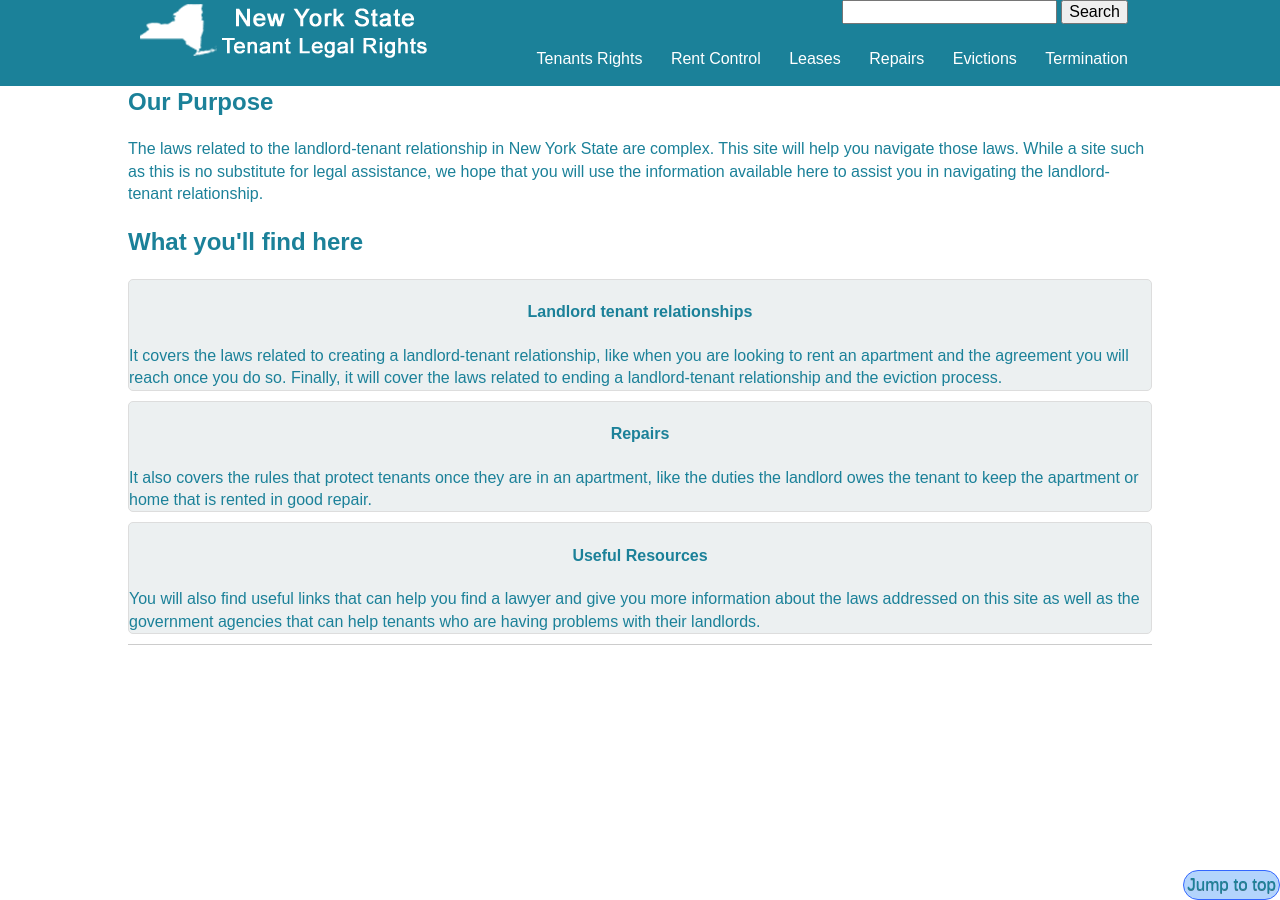
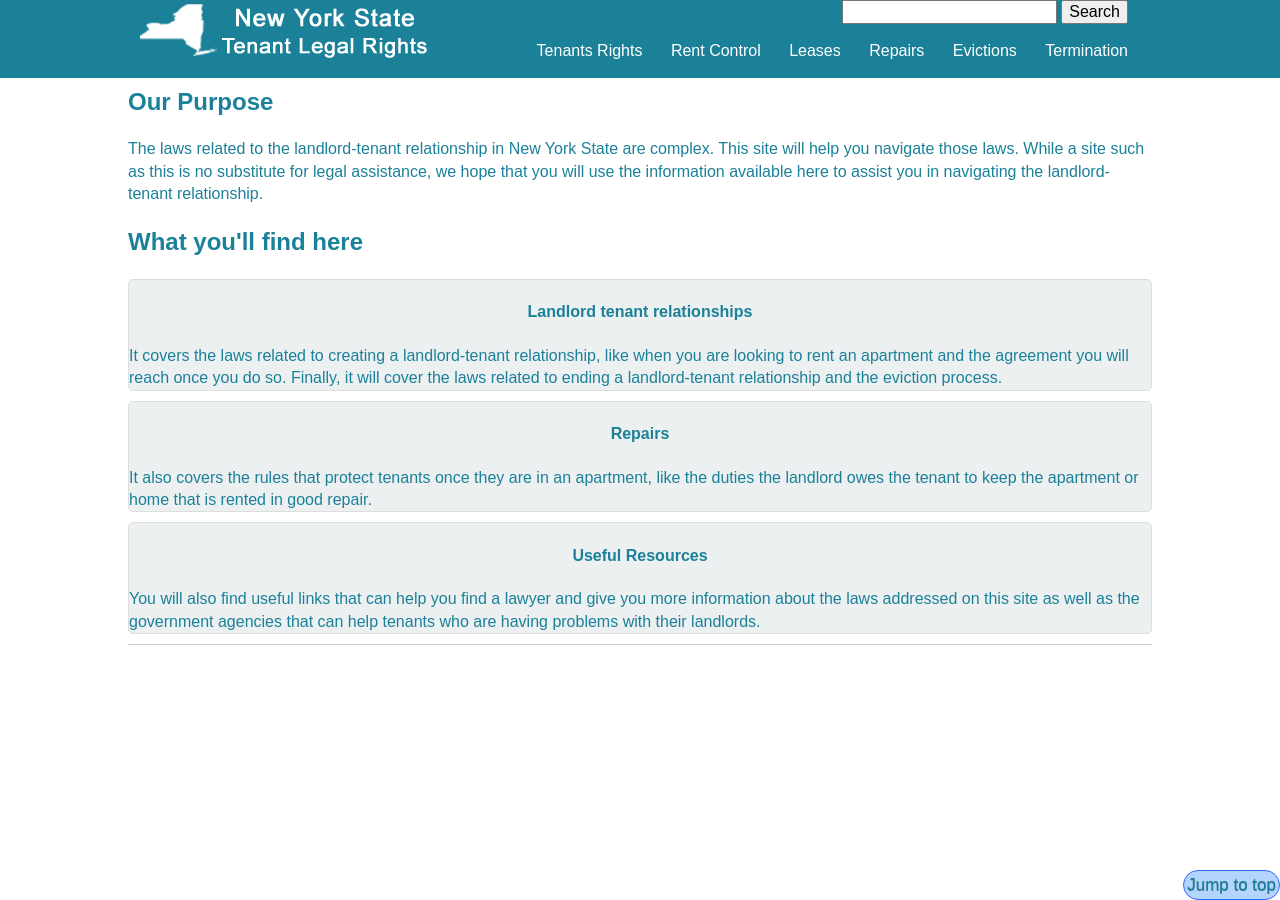
Before and after one commit to iinf362/team3, a Jekyll site: the page built from index.html, in a window 1280 px wide and 900 px high. Built offline with Jekyll 4.4.1, drawn with Linux system fonts in a browser that asks for light colours.

Commit message:
update nav

```diff
--- a/css/main.css
+++ b/css/main.css
@@ -250,7 +250,7 @@ nav{
  nav {
 
     float:right;
-    padding-top: 1.5em;
+    padding-top: 1em;
     padding-bottom: 1em;
     margin-right: 8.5em;
 
@@ -277,7 +277,7 @@ nav{
 
 nav a:hover{
 
-background-color: black;
+color: #ecf0f1;
 opacity: 0.5;
 
 }
```
